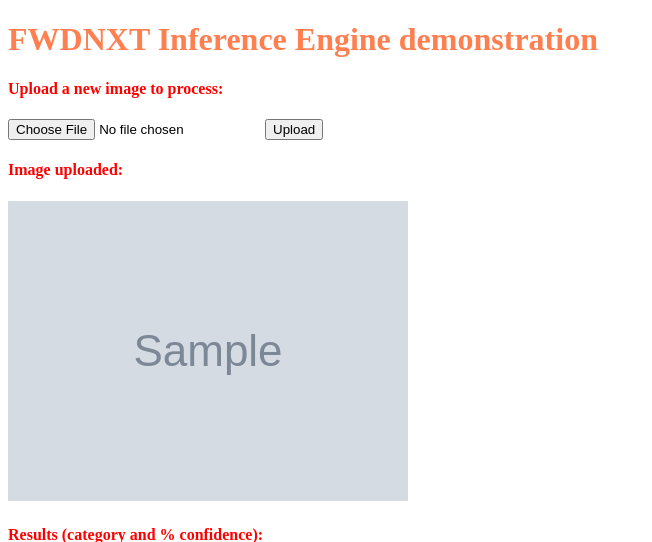
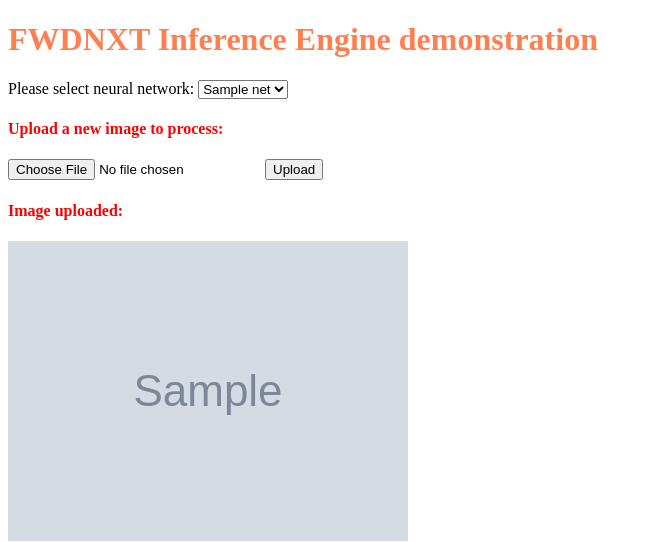
Before and after one commit to micronDLA/SDK, a Flask app: template examples/website/templates/index.html in a window 1280 px wide. Shown: the top 542 px of the page, without its empty margins (0-652 px from the left). Run offline with Flask 2, Linux system fonts and the light colour scheme; the template is opened without the code that fills it: most values are stand-ins (such as "Sample title", 1, 10 or a date in 2020); grey boxes marked "Sample" are stand-in pictures; parts of the project's set-up code (start-up, migrations or seed data) failed here and were passed over.

Commit message:
added listing of models

```diff
--- a/examples/website/app.py
+++ b/examples/website/app.py
@@ -9,9 +9,8 @@
 import os, sys
 from flask import Flask, render_template, request, redirect, url_for, send_from_directory
 from werkzeug.utils import secure_filename
+# import FWDNXT inference engine:
 import fwdnxt
-
-# import thnets
 import PIL
 from PIL import Image
 import numpy as np
@@ -22,89 +21,96 @@ ALLOWED_EXTENSIONS = set(['png', 'jpg', 'jpeg', 'gif'])
 app = Flask(__name__)
 app.config['UPLOAD_FOLDER'] = UPLOAD_FOLDER
 
+
 def allowed_file(filename):
 	return '.' in filename and \
-    	filename.rsplit('.', 1)[1].lower() in ALLOWED_EXTENSIONS
+		filename.rsplit('.', 1)[1].lower() in ALLOWED_EXTENSIONS
 
-def ieprocess(image_file):
-    # load image and resize it:
-    img = Image.open(image_file)
+def list_files(directory, extension):
+	list = []
+	for f in os.listdir(directory):
+		if f.endswith('.' + extension):
+			list.append(f)
+	return list
 
-    #Resize it to the size expected by the network
-    img = img.resize((224,224), resample=PIL.Image.BILINEAR)
+def ieprocess(image_file, network_file):
+	# load image and resize it:
+	img = Image.open(image_file)
 
-    #Convert to numpy float
-    img = np.array(img).astype(np.float32) / 255
+	#Resize it to the size expected by the network
+	img = img.resize((224,224), resample=PIL.Image.BILINEAR)
 
-    #Transpose to plane-major, as required by our API
-    img = np.ascontiguousarray(img.transpose(2,0,1))
-    # print(img)
-    print('Image shape:', img.shape)
+	#Convert to numpy float
+	img = np.array(img).astype(np.float32) / 255
 
-    #Normalize images
-    stat_mean = list([0.485, 0.456, 0.406])
-    stat_std = list([0.229, 0.224, 0.225])
-    for i in range(3):
-        img[i] = (img[i] - stat_mean[i])/stat_std[i]
+	#Transpose to plane-major, as required by our API
+	img = np.ascontiguousarray(img.transpose(2,0,1))
+	# print(img)
+	print('Image shape:', img.shape)
 
-    #Create and initialize the Inference Engine object
-    ie = fwdnxt.FWDNXT()
+	#Normalize images
+	stat_mean = list([0.485, 0.456, 0.406])
+	stat_std = list([0.229, 0.224, 0.225])
+	for i in range(3):
+		img[i] = (img[i] - stat_mean[i])/stat_std[i]
 
-    #Compile to a file
-    swnresults = ie.Compile("{:d}x{:d}x{:d}".format(224,224,3), "resnet18.onnx", 'save.bin')
+	#Create and initialize the Inference Engine object
+	ie = fwdnxt.FWDNXT()
 
-    #Init fpga
-    nresults = ie.Init('save.bin', '')
+	#Compile to a file
+	swnresults = ie.Compile("{:d}x{:d}x{:d}".format(224,224,3), network_file, 'save.bin')
 
-    #Create the storage for the result and run one inference
-    result = np.ndarray(swnresults,dtype=np.float32)
-    ie.Run(img, result)
+	#Init fpga
+	nresults = ie.Init('save.bin', '')
 
-    #Convert to numpy and print top-5
-    idxs = (-result).argsort()
+	#Create the storage for the result and run one inference
+	result = np.ndarray(swnresults,dtype=np.float32)
+	ie.Run(img, result)
 
-    rstring = []
-    with open("categories.txt") as f:
-        categories = f.read().splitlines()
-        for i in range(5):
-            rstring.append( str(categories[idxs[i]]) + ', ' + str(result[idxs[i]]) )
+	#Convert to numpy and print top-5
+	idxs = (-result).argsort()
 
-    #Free
-    ie.Free()
+	rstring = []
+	with open("categories.txt") as f:
+		categories = f.read().splitlines()
+		for i in range(5):
+			rstring.append( str(categories[idxs[i]]) + ', ' + str(result[idxs[i]]) )
 
-    return rstring
+	#Free
+	ie.Free()
+
+	return rstring
 
 
 user_image = None
 
 @app.route('/', methods=['GET', 'POST'])
 def upload_file():
-    if request.method == 'POST':
-    # check if the post request has the file part
-        if 'file' not in request.files:
-            flash('No file part')
-            return redirect(request.url)
-        file = request.files['file']
-        # if user does not select file, browser also
-        # submit a empty part without filename
-        if file.filename == '':
-            flash('No selected file')
-            return redirect(request.url)
-        if file and allowed_file(file.filename):
-            filename = secure_filename(file.filename)
-            filepath = os.path.join(app.config['UPLOAD_FOLDER'], filename)
-            file.save(filepath)
-            print(filepath)
-            rstring = ieprocess(filepath)
-            print(rstring)
-            return render_template('index.html', user_image = filepath, results=rstring)
+	# get a list of neural nets we can use:
+	net_list = list_files('./', 'onnx')
+	if request.method == 'POST':
+	# check if the post request has the file part
+		if 'file' not in request.files:
+			flash('No file part')
+			return redirect(request.url)
+		file = request.files['file']
+		# if user does not select file, browser also
+		# submit a empty part without filename
+		if file.filename == '':
+			flash('No selected file')
+			return redirect(request.url)
+		if file and allowed_file(file.filename):
+			filename = secure_filename(file.filename)
+			filepath = os.path.join(app.config['UPLOAD_FOLDER'], filename)
+			file.save(filepath)
+			print(filepath)
+			network_file = request.form.get('comp_select')
+			rstring = ieprocess(filepath, network_file)
+			print(rstring)
+			return render_template('index.html', net_list = net_list,
+				user_image = filepath, results=rstring)
 
-    return render_template('index.html')
-
-
-@app.route('/uploads/<filename>')
-def uploaded_file(filename):
-    return send_from_directory(app.config['UPLOAD_FOLDER'], filename)
+	return render_template('index.html', net_list = net_list)
 
 if __name__ == '__main__':
 	app.run(debug = True, host='0.0.0.0', port=80)
--- a/examples/website/templates/index.html
+++ b/examples/website/templates/index.html
@@ -9,8 +9,23 @@
 <body>
     <h1>FWDNXT Inference Engine demonstration</h1>
 
+<!--     <form class="form-inline" method="POST">
+        <span class="input-group-addon">Please select neural network:</span>
+            <select name="comp_select" class="selectpicker form-control">
+              {% for net in net_list %}
+              <option value="{{ net }}">{{ net }}</option>
+              {% endfor %}
+            </select>
+    </form> -->
+
 
     <form method="post" enctype="multipart/form-data">
+      <span class="input-group-addon">Please select neural network:</span>
+            <select name="comp_select" class="selectpicker form-control">
+              {% for net in net_list %}
+              <option value="{{ net }}">{{ net }}</option>
+              {% endfor %}
+            </select>
     <p>
       <h4>Upload a new image to process:</h4>
       <input type="file" name="file">
```
